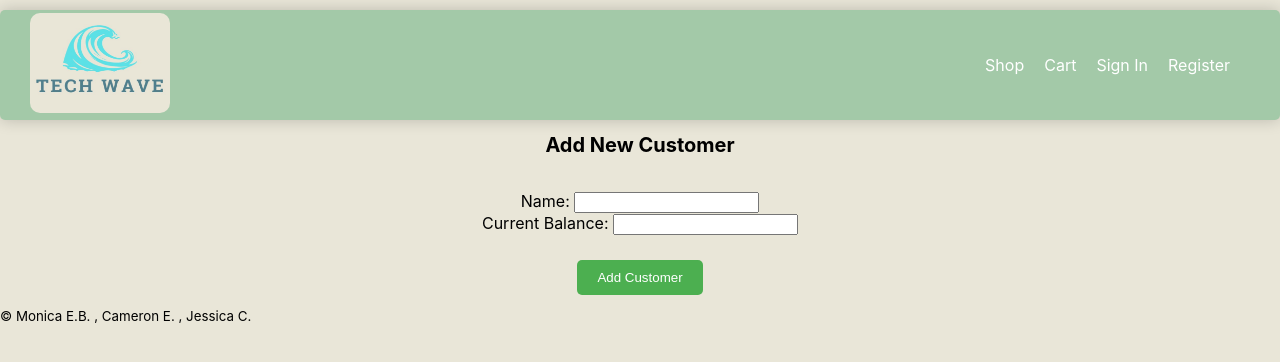
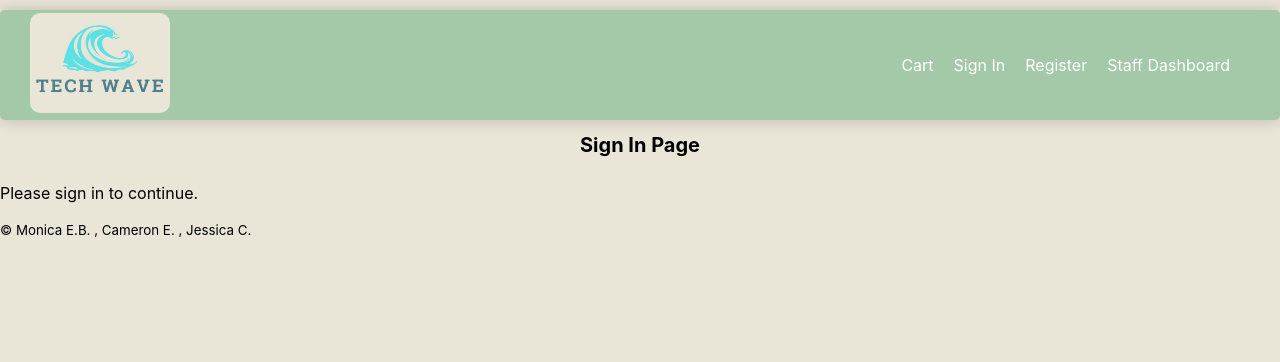
Before and after one commit to Camslaw/CS4092DatabaseAssignment, a React (Create React App) app in the folder App/react-app/: page /signin in a window 1280 px wide. Shown: the top 362 px of the page. Built offline with nearby package versions, Linux system fonts and the light colour scheme.

Commit message:
Add router for links and remove customer form

```diff
--- a/App/react-app/package.json
+++ b/App/react-app/package.json
@@ -9,6 +9,7 @@
     "axios": "^1.7.2",
     "react": "^18.3.1",
     "react-dom": "^18.3.1",
+    "react-router-dom": "^6.24.1",
     "react-scripts": "5.0.1",
     "web-vitals": "^2.1.4"
   },
--- a/App/react-app/src/App.js
+++ b/App/react-app/src/App.js
@@ -1,24 +1,26 @@
-import CustomerForm from './CustomerForm';
+import React from 'react';
+import { BrowserRouter as Router, Route, Routes } from "react-router-dom";
 import Navbar from './Navbar';
-import React from 'react';
-// import logo from './logo.svg';   example to import an image
+import Cart from "./Cart";
+import SignIn from "./SignIn";
+import Register from "./Register";
+import Staff from "./Staff";
 import './App.css';
-
 
 function App() {
   return (
+    <Router>
       <div>
         <Navbar />
-        <div className='content'>
-          <h1>Add New Customer</h1>
-          <CustomerForm />
-        </div>
+        <Routes>
+          <Route path="/cart" element={<Cart />} />
+          <Route path="/signin" element={<SignIn />} />
+          <Route path="/register" element={<Register />} />
+          <Route path="/staff" element={<Staff />} />
+        </Routes>
       </div>
-
+    </Router>
   );
 }
 
-
-
-
 export default App;
--- /dev/null
+++ b/App/react-app/src/Cart.js
@@ -0,0 +1,12 @@
+import React from "react";
+
+const Cart = () => {
+    return (
+        <div>
+            <h1>Cart Page</h1>
+            <p>Here is your shopping cart.</p>
+        </div>
+    );
+};
+
+export default Cart;
--- a/App/react-app/src/CustomerForm.css
+++ /dev/null
@@ -1,18 +0,0 @@
-/* CustomerForm.css */
-
-form {
-    display: flex;
-    flex-direction: column;
-    align-items: center;
-    padding: 10px;
-}
-
-button {
-    padding: 10px 20px;
-    background-color: #4CAF50;
-    color: white;
-    border: none;
-    border-radius: 5px;
-    cursor: pointer;
-    margin-top: 25px;
-}
--- a/App/react-app/src/CustomerForm.js
+++ /dev/null
@@ -1,49 +0,0 @@
-import React, { useState, useEffect } from 'react';
-import axios from 'axios';
-import './CustomerForm.css';
-
-const CustomerForm = () => {
-  const [name, setName] = useState('');
-  const [currentBalance, setCurrentBalance] = useState('');
-
-  const handleSubmit = async (event) => {
-    event.preventDefault();
-    try {
-      const response = await axios.post(`${process.env.REACT_APP_API_URL}/customers`, {
-        name,
-        currentBalance: parseFloat(currentBalance)
-      });
-      setName('');
-      setCurrentBalance('');
-    } catch (error) {
-      console.error('There was an error adding the customer!', error); // Log error
-    }
-  };
-
-  return (
-    <form onSubmit={handleSubmit}>
-      <div>
-        <label>Name: </label>
-        <input
-          type="text"
-          value={name}
-          onChange={(e) => setName(e.target.value)}
-          required
-        />
-      </div>
-      <div>
-        <label>Current Balance: </label>
-        <input
-          type="number"
-          step="0.01"
-          value={currentBalance}
-          onChange={(e) => setCurrentBalance(e.target.value)}
-          required
-        />
-      </div>
-      <button type="submit">Add Customer</button>
-    </form>
-  );
-};
-
-export default CustomerForm;
--- a/App/react-app/src/Navbar.js
+++ b/App/react-app/src/Navbar.js
@@ -1,19 +1,20 @@
 import React from "react";
+import { Link } from "react-router-dom";
 import './Navbar.css';
 
 const Navbar = () => {
     return (
         <nav className="navbar">
             <div className="navbar-brand">
-                <a href = "index.html">
+                <Link to="/">
                     <img src={require("./images/Logo.jpg")} alt="Tech Wave Logo"/>
-                </a>
+                </Link>
             </div>
             <ul className="navbar-links">
-                <li><a href="#shop">Shop</a></li>
-                <li><a href="#cart">Cart</a></li>
-                <li><a href="#signin">Sign In</a></li>
-                <li><a href="#signin">Register</a></li>
+                <li><Link to="/cart">Cart</Link></li>
+                <li><Link to="/signin">Sign In</Link></li>
+                <li><Link to="/register">Register</Link></li>
+                <li><Link to="/staff">Staff Dashboard</Link></li>
             </ul>
         </nav>
     );
--- /dev/null
+++ b/App/react-app/src/Register.js
@@ -0,0 +1,12 @@
+import React from "react";
+
+const Register = () => {
+    return (
+        <div>
+            <h1>Register Page</h1>
+            <p>Please register to create an account.</p>
+        </div>
+    );
+};
+
+export default Register;
--- /dev/null
+++ b/App/react-app/src/SignIn.js
@@ -0,0 +1,12 @@
+import React from "react";
+
+const SignIn = () => {
+    return (
+        <div>
+            <h1>Sign In Page</h1>
+            <p>Please sign in to continue.</p>
+        </div>
+    );
+};
+
+export default SignIn;
--- /dev/null
+++ b/App/react-app/src/Staff.js
@@ -0,0 +1,12 @@
+import React from "react";
+
+const Staff = () => {
+    return (
+        <div>
+            <h1>Staff Dashboard</h1>
+            <p>Welcome to the Staff Dashboard.</p>
+        </div>
+    );
+};
+
+export default Staff;
```
Also changed, not shown: 2 other files (tests, documents, lock files or other folders).
